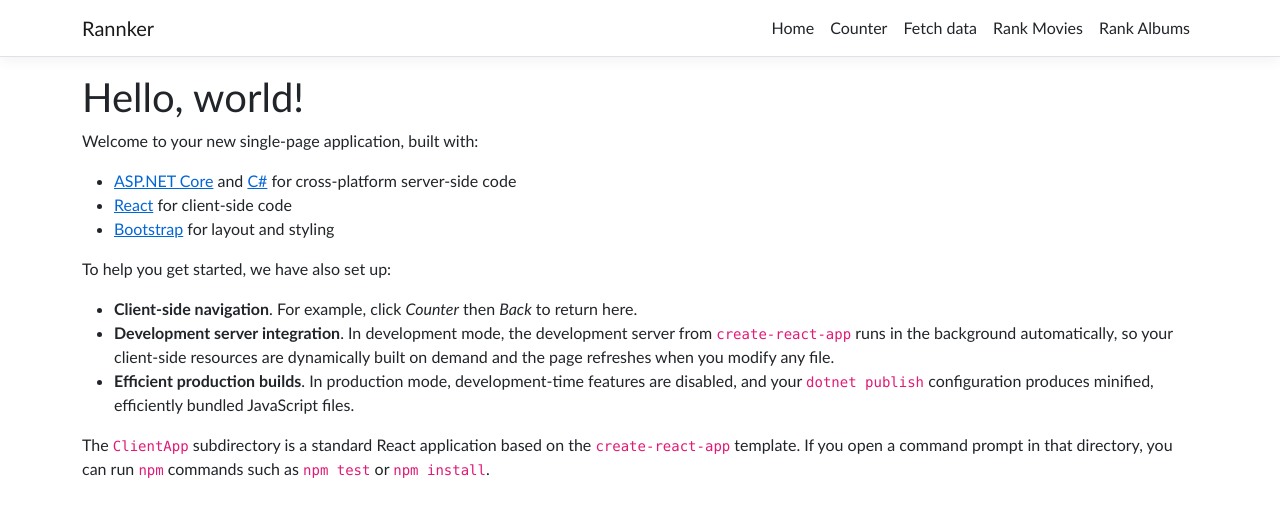
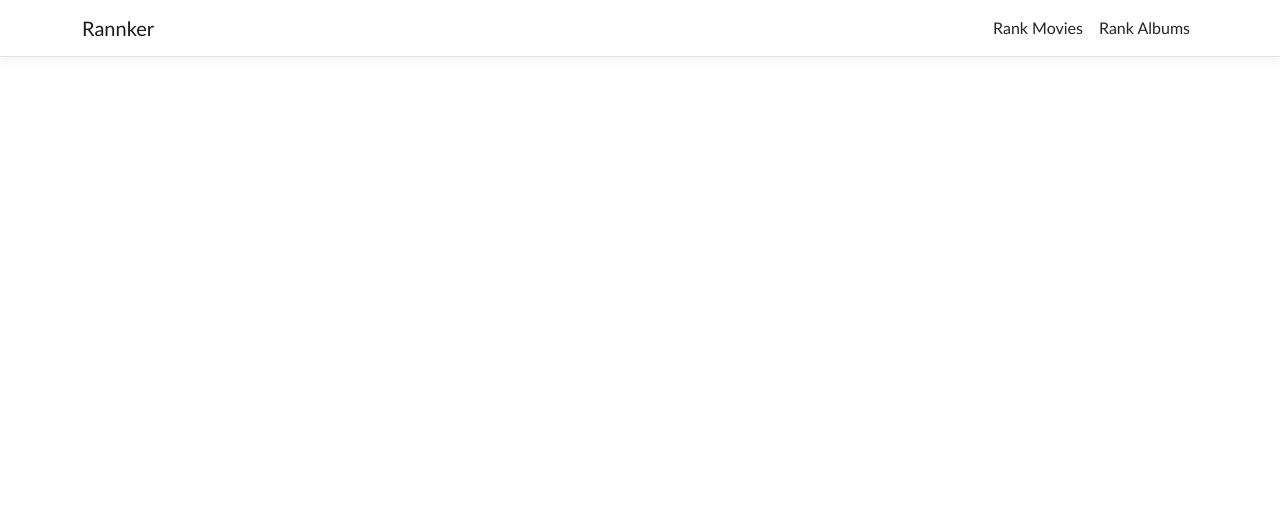
Before and after one commit to Coryf65/Ranker, a React (Create React App) app in the folder Rannker/ClientApp/: page / in a window 1280 px wide. Shown: the top 516 px of the page. Built offline with nearby package versions, Linux system fonts and the light colour scheme.

Commit message:
removed home and demo links

```diff
--- a/Rannker/ClientApp/src/AppRoutes.js
+++ b/Rannker/ClientApp/src/AppRoutes.js
@@ -6,18 +6,6 @@
 import AlbumImageArr from "./components/AlbumImages.js";
 
 const AppRoutes = [
-  {
-    index: true,
-    element: <Home />
-  },
-  {
-    path: '/counter',
-    element: <Counter />
-  },
-  {
-    path: '/fetch-data',
-    element: <FetchData />
-  },
   {
     path: '/rank-movies',
     element: <RankItemsContainer dataType={1} imgArr={MovieImageArr} />
--- a/Rannker/ClientApp/src/components/NavMenu.js
+++ b/Rannker/ClientApp/src/components/NavMenu.js
@@ -30,15 +30,6 @@
           <Collapse className="d-sm-inline-flex flex-sm-row-reverse" isOpen={!this.state.collapsed} navbar>
             <ul className="navbar-nav flex-grow">
               <NavItem>
-                <NavLink tag={Link} className="text-dark" to="/">Home</NavLink>
-              </NavItem>
-              <NavItem>
-                <NavLink tag={Link} className="text-dark" to="/counter">Counter</NavLink>
-              </NavItem>
-              <NavItem>
-                <NavLink tag={Link} className="text-dark" to="/fetch-data">Fetch data</NavLink>
-              </NavItem>
-              <NavItem>
                 <NavLink tag={Link} className="text-dark" to="/rank-movies">Rank Movies</NavLink>
               </NavItem>
               <NavItem>
```
Also changed, not shown: 1 other file (tests, documents, lock files or other folders).
